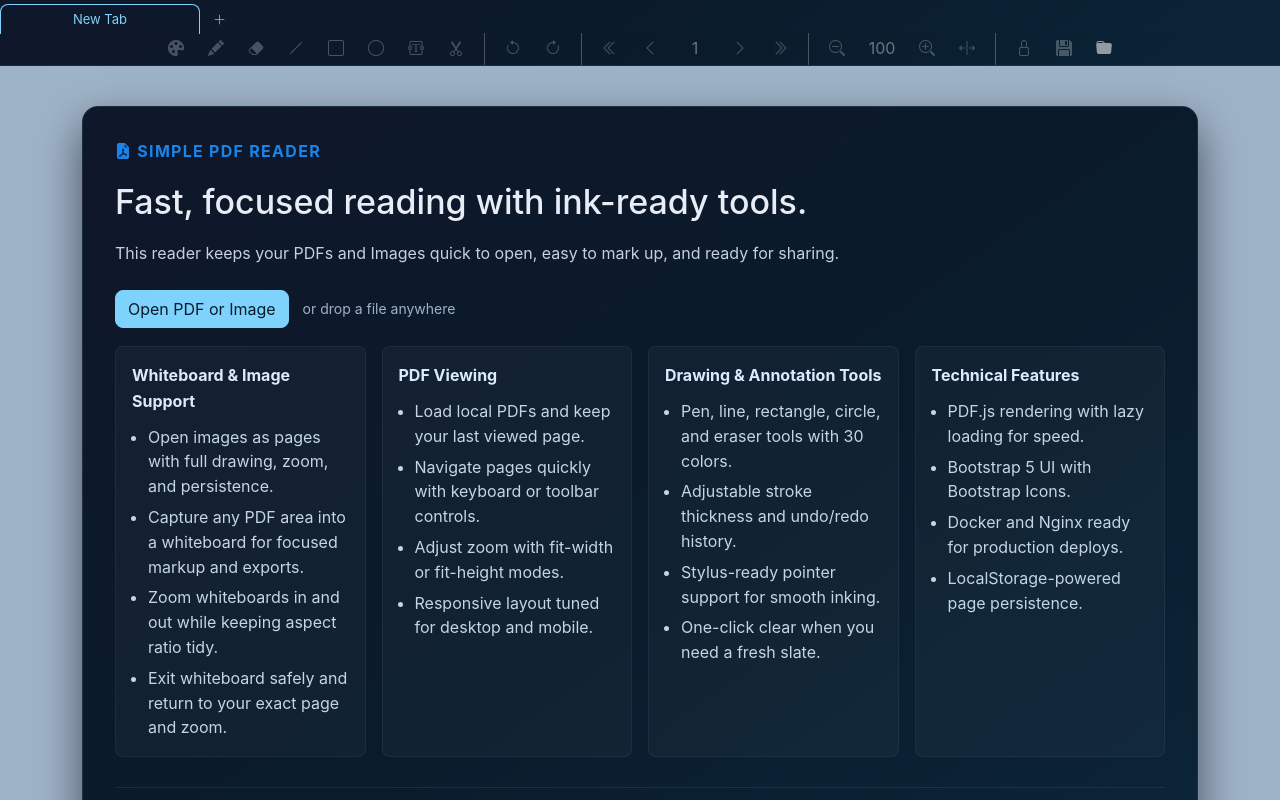
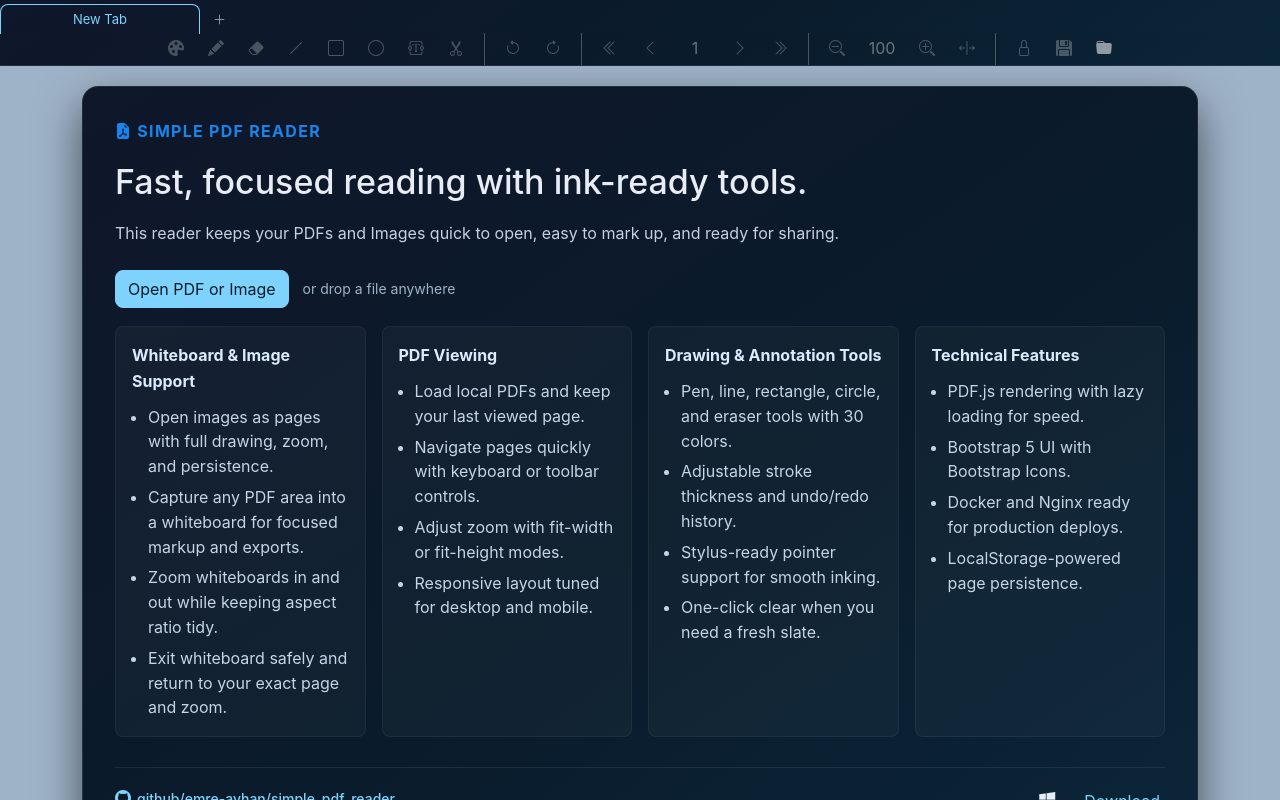
Before and after one commit to emre-ayhan/simple_pdf_reader, a Vue app: page / in a window 1280 px wide. Built offline with nearby package versions, Linux system fonts and the light colour scheme.

Commit message:
modified:   src/scss/EmptyState.scss

```diff
--- a/src/scss/EmptyState.scss
+++ b/src/scss/EmptyState.scss
@@ -1,5 +1,5 @@
 .empty-card {
-  margin: 40px 0 !important;
+  margin: 20px 0 !important;
   background: $dark-bg-gradient;
   color: $text-light;
   border: 1px solid $border-color;
```
